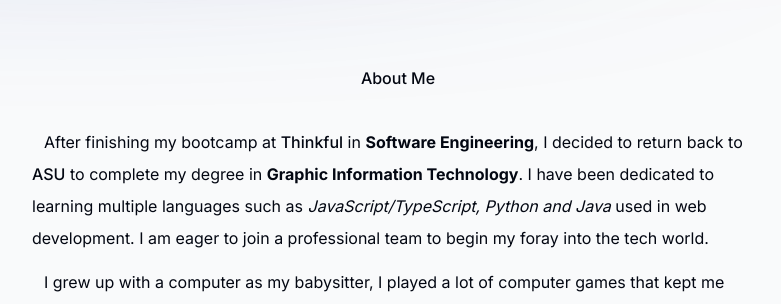
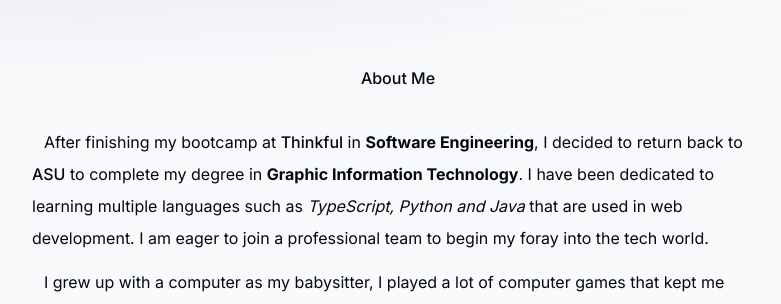
Before and after one commit to JonEast87/portfolio, a Next.js app: page / in a window 1280 px wide. Shown: the part 800-1104 px from the top of the page, without its empty margins (248-1029 px from the left). Built offline with nearby package versions, Linux system fonts and the light colour scheme; no server answers.

Commit message:
some minor tweaks to the text

```diff
--- a/components/about.tsx
+++ b/components/about.tsx
@@ -26,8 +26,8 @@ export default function About() {
         degree in{" "}
         <span className="font-bold">Graphic Information Technology</span>. I
         have been dedicated to learning multiple languages such as{" "}
-        <span className="italic">JavaScript/TypeScript, Python and Java</span>{" "}
-        used in web development. I am eager to join a professional team to begin
+        <span className="italic">TypeScript, Python and Java</span>{" "}
+        that are used in web development. I am eager to join a professional team to begin
         my foray into the tech world.
       </p>
       <p className="mb-3">
--- a/components/footer.tsx
+++ b/components/footer.tsx
@@ -4,7 +4,7 @@ export default function Footer() {
   return (
     <footer className="mb-10 px-4 text-center text-gray-500">
       <small className="mb-2 block text-xs">
-        &copy; 2024 Jon. All rights reserved.
+        &copy; 2025 Jon. All rights reserved.
       </small>
       <p className="text-xs">
         <span className="font-semibold">About this website:</span> built with
```
